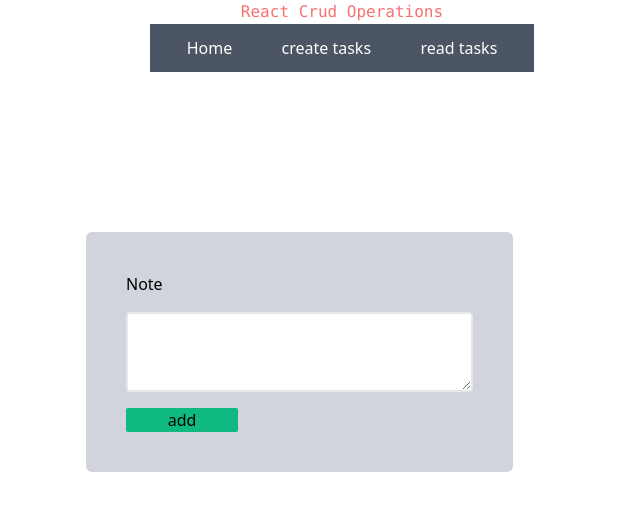
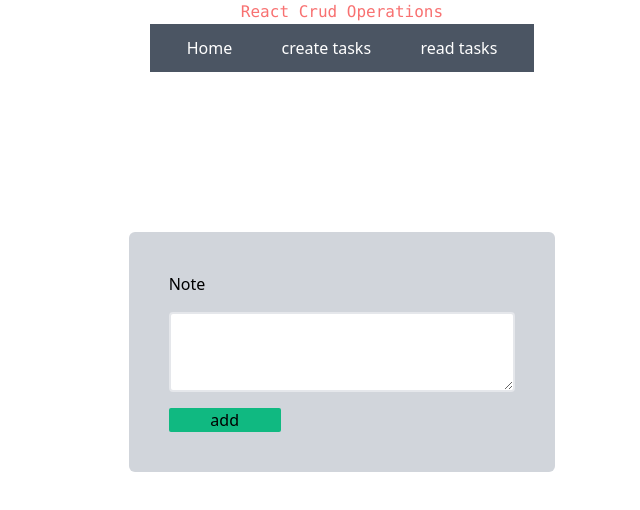
Before and after one commit to shivaprasadyanala/crud-app, a React (Create React App) app: page /create in a window 1280 px wide. Shown: the top 510 px of the page, without its empty margins (298-938 px from the left). Built offline with nearby package versions, Linux system fonts and the light colour scheme.

Commit message:
center the create component

```diff
--- a/src/components/create.js
+++ b/src/components/create.js
@@ -9,14 +9,14 @@ const Create = () => {
     })
   }
   return (
-    <>
-      <form action="" className="grid w-1/3 justify-items-stretch ml-96 mt-40 space-y-4 p-10 bg-gray-300 rounded-md">
+    <div className="grid justify-items-center">
+      <form action="" className="grid w-1/3 justify-items-stretch mt-40 space-y-4 p-10 bg-gray-300 rounded-md">
         <label htmlFor="">Note</label>
         <textarea type="text" className="rounded text-pink-500 border-solid border-2 h-20 outline-none focus:ring-2 focus:ring-blue-600" onChange={(e) => (setTask(e.target.value))} />
         <input onClick={postdata} type="button" value="add" className="bg-green-500 mt-3 rounded-sm hover:bg-green-600 cursor-pointer w-28 text-center" />
 
       </form>
-    </>)
+    </div>)
 }
 
 export default Create;
```
